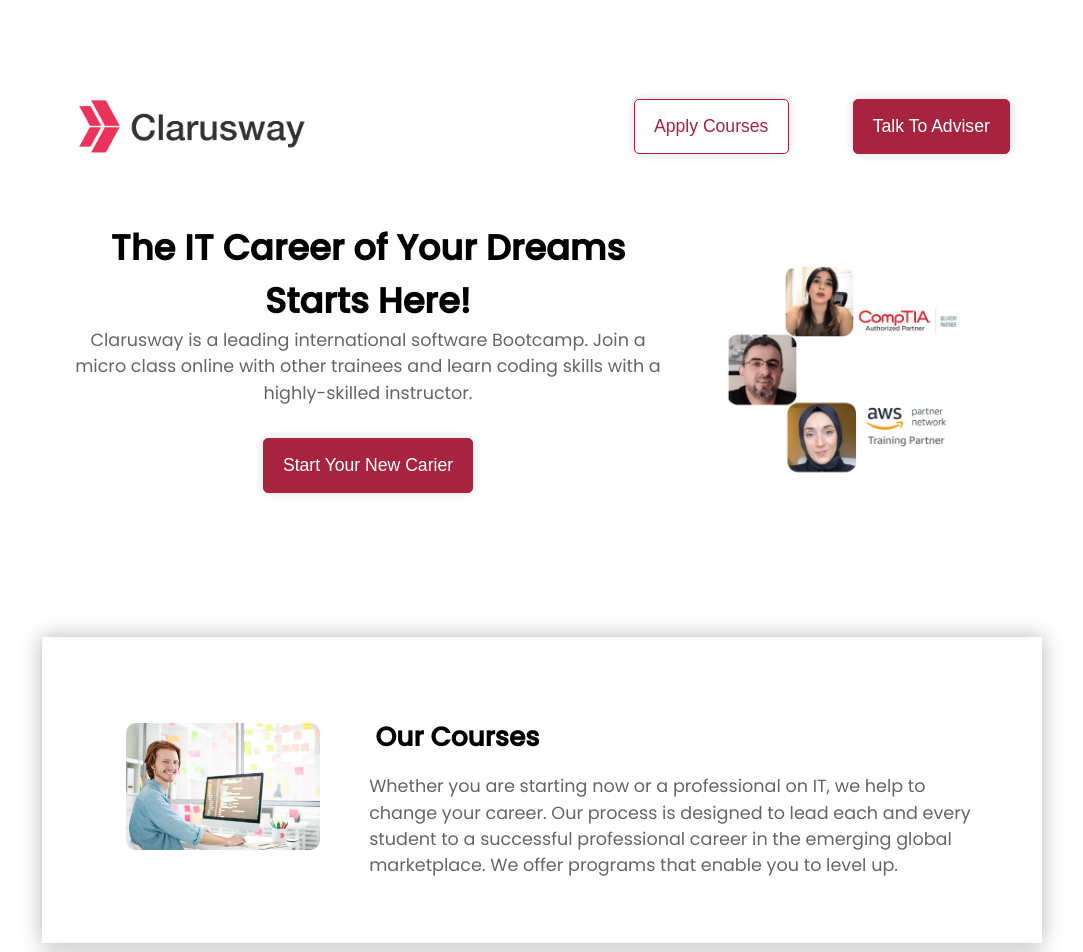
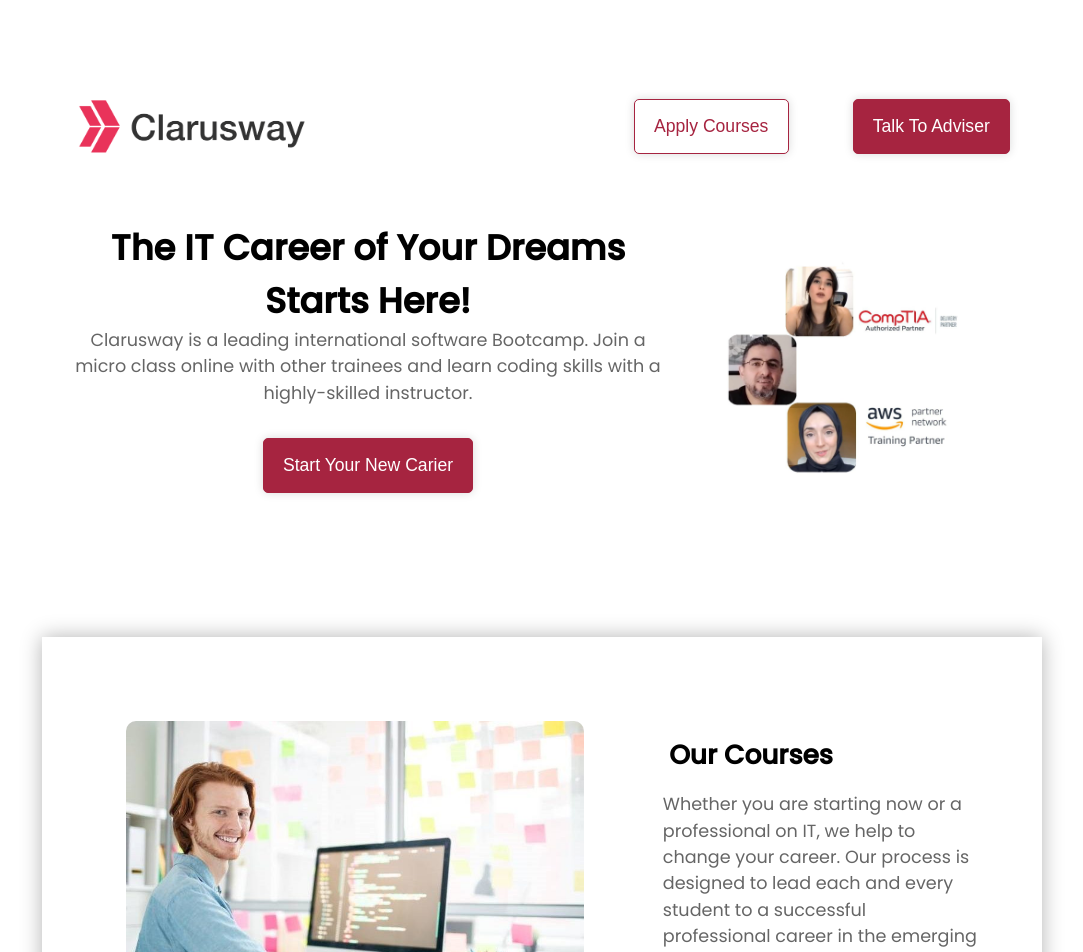
Before and after one commit to seferacikgoz/Styled-Component-Project, a React (Create React App) app in the folder styled-example-inClass/: page / in a window 1280 px wide. Shown: the top 952 px of the page, without its empty margins (98-1181 px from the left). Built offline with nearby package versions, Linux system fonts and the light colour scheme.

Commit message:
paragraph style

```diff
--- a/styled-example-inClass/src/components/Card.jsx
+++ b/styled-example-inClass/src/components/Card.jsx
@@ -1,6 +1,6 @@
 import React from 'react'
 import content from "../data"
-import { CardImg, CardTitle, Main } from './styles/Card.styled';
+import { CardImg, CardTitle, Description, Main } from './styles/Card.styled';
 
 const Card = () => {
   return (
@@ -14,7 +14,7 @@ const Card = () => {
             </div>
           <div>
           <CardTitle>{title}</CardTitle>
-          <p>{body}</p>
+          <Description>{body}</Description>
           </div>
           </Main>
       );
--- a/styled-example-inClass/src/components/styles/Card.styled.jsx
+++ b/styled-example-inClass/src/components/styles/Card.styled.jsx
@@ -36,3 +36,10 @@ export const CardTitle = styled.h2`
 font-weight: bolder;
 margin: 1rem 0.4rem;
 `;
+
+
+export const Description = styled.p`
+max-width: 500px;
+min-width: 250px;
+font-size: 1.1rem;
+`;
```
